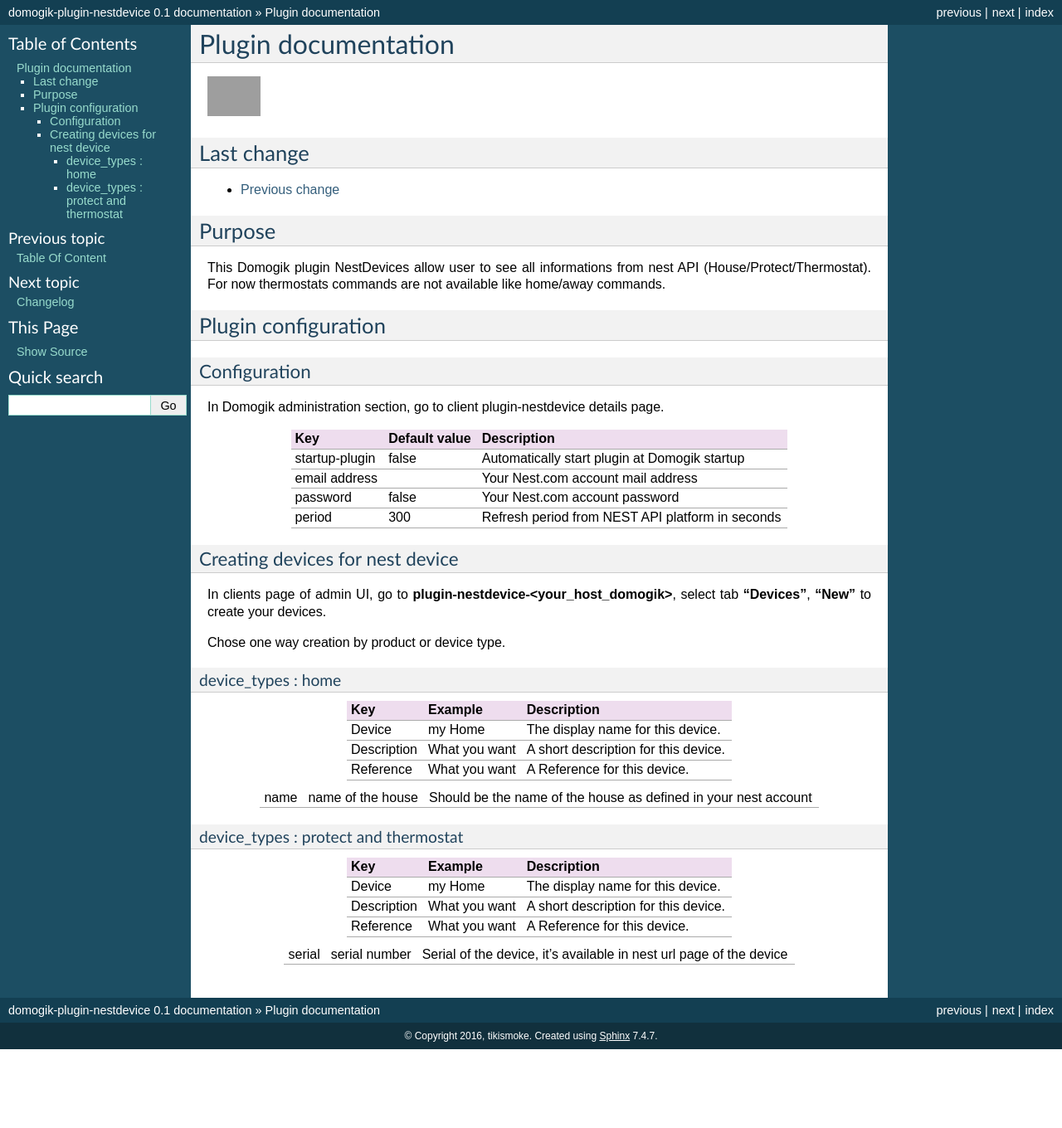
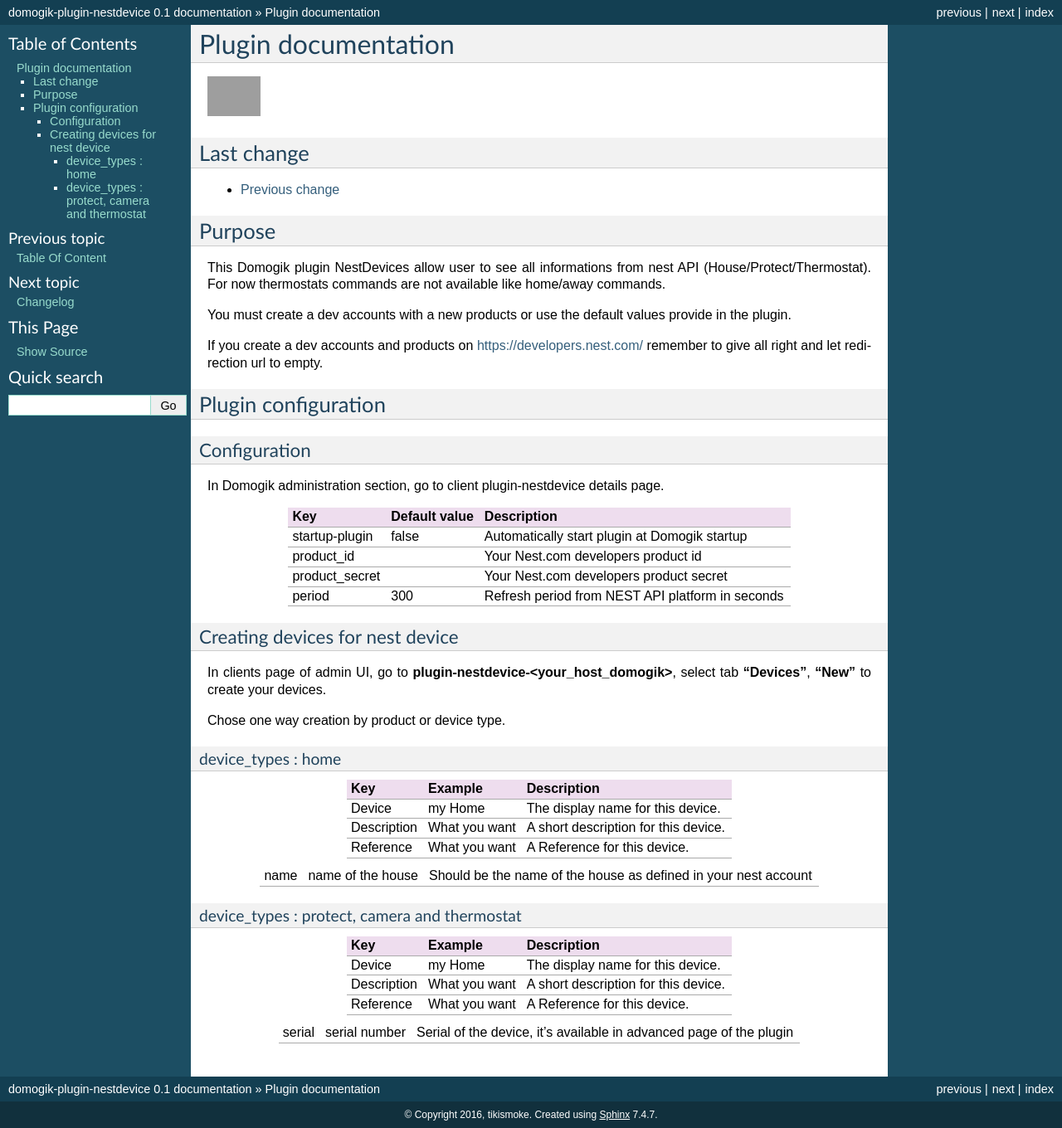
Before and after one commit to tikismoke/domogik-plugin-nest, a Sphinx documentation site: the page built from docs/plugin_nestdevice.txt, in a window 1280 px wide. Shown: the whole page at 83% size. Built offline with Sphinx 7.4.7, drawn with Linux system fonts in a browser that asks for light colours; before the commit the page ends 1265 px from its top, so only the background shows below that; grey boxes are pictures that could not be loaded.

Commit message:
Update plugin_nestdevice.txt

```diff
--- a/docs/plugin_nestdevice.txt
+++ b/docs/plugin_nestdevice.txt
@@ -16,6 +16,10 @@
 =======
 This Domogik plugin NestDevices allow user to see all informations from nest API (House/Protect/Thermostat). For now thermostats commands are not available like home/away commands.
 
+You must create a dev accounts with a new products or use the default values provide in the plugin.
+
+If you create a dev accounts and products on https://developers.nest.com/ remember to give all right and let redirection url to empty.
+
 
 
 Plugin configuration
@@ -29,9 +33,9 @@
 +================+======================+===============================================================================+
 | startup-plugin | false                | Automatically start plugin at Domogik startup                                 |
 +----------------+----------------------+-------------------------------------------------------------------------------+
-| email address  |                      | Your Nest.com account mail address                                            |
+| product_id     |                      | Your Nest.com developers product id                                           |
 +----------------+----------------------+-------------------------------------------------------------------------------+
-| password       | false                | Your Nest.com account password                                                |
+| product_secret |                      | Your Nest.com developers product secret                                       |
 +----------------+----------------------+-------------------------------------------------------------------------------+
 | period         | 300                  | Refresh period from NEST API platform in seconds                              |
 +----------------+----------------------+-------------------------------------------------------------------------------+
@@ -60,8 +64,8 @@
 | name              | name of the house | Should be the name of the house as defined in your nest account              |
 +-------------------+-------------------+------------------------------------------------------------------------------+
 
-device_types : protect and thermostat
-*************************************
+device_types : protect, camera and thermostat
+*********************************************
 
 +-------------------+-------------------+------------------------------------------------------------------------------+
 | Key               | Example           | Description                                                                  |
@@ -74,5 +78,5 @@
 +-------------------+-------------------+------------------------------------------------------------------------------+
 
 +-------------------+-------------------+------------------------------------------------------------------------------+
-| serial            | serial number     | Serial of the device, it's available in nest url page of the device          |
+| serial            | serial number     | Serial of the device, it's available in advanced page of the plugin          |
 +-------------------+-------------------+------------------------------------------------------------------------------+
```
